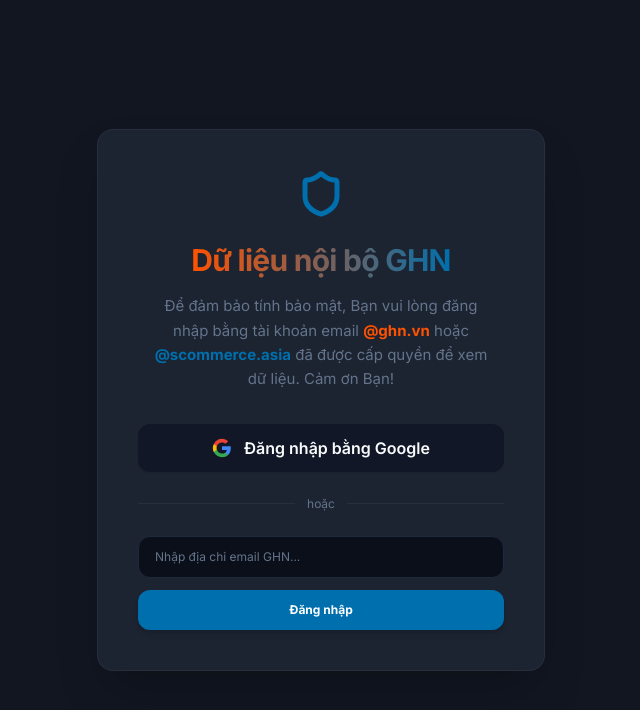
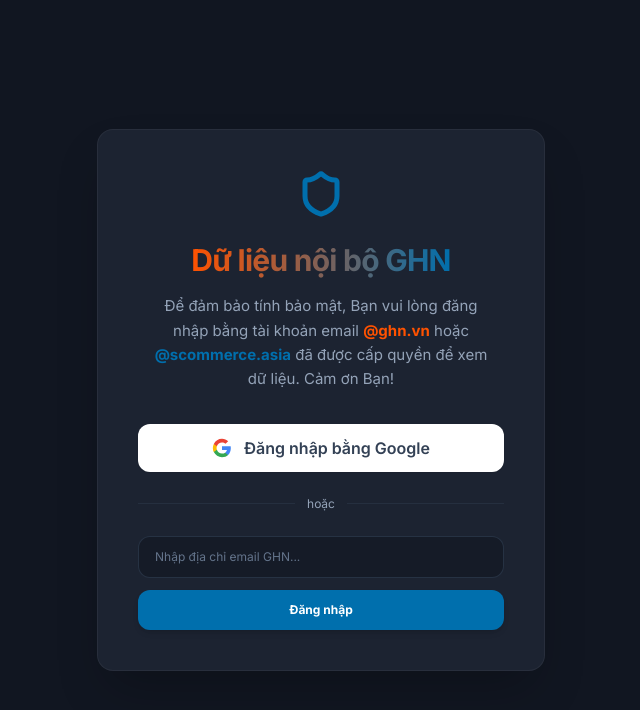
Before and after one commit to letuanhce-beep/ghn-ai-revolution-TuanLA, a Next.js app in the folder dashboard/frontend/: page /login in a window 1280 px wide. Shown: the top 710 px of the page, without its empty margins (319-959 px from the left). Built offline with nearby package versions, Linux system fonts and the light colour scheme.

Commit message:
fix: revert to premium light theme and format header user profile as Name - Email

```diff
--- a/dashboard/frontend/app/globals.css
+++ b/dashboard/frontend/app/globals.css
@@ -4,29 +4,29 @@
 @tailwind components;
 @tailwind utilities;
 
-/* ── Design Tokens (Cyber Dark Theme) ── */
+/* ── Design Tokens ── */
 :root {
   --ghn-orange:       #FF5200;
-  --ghn-orange-light: rgba(255, 82, 0, 0.12);
-  --ghn-orange-dark:  #FF5200;
+  --ghn-orange-light: #FFF0E8;
+  --ghn-orange-dark:  #D4541A;
   --ghn-navy:         #006FAD;
-  --ghn-navy-light:   rgba(0, 111, 173, 0.12);
-  --ghn-bg:           #080C14;
-  --ghn-surface:      #111726;
-  --ghn-border:       #1F293D;
+  --ghn-navy-light:   #E8EEF5;
+  --ghn-bg:           linear-gradient(135deg, #F8FAFC 0%, #E8EEF5 100%);
+  --ghn-surface:      #FFFFFF;
+  --ghn-border:       #E4E9F0;
 
-  --text-primary:     #F8FAFC;
-  --text-secondary:   #94A3B8;
-  --text-muted:       #64748B;
+  --text-primary:     #1A2332;
+  --text-secondary:   #4A5568;
+  --text-muted:       #94A3B8;
 
-  --green-positive:   #10B981;
-  --red-negative:     #EF4444;
-  --amber-warning:    #F59E0B;
+  --green-positive:   #16A34A;
+  --red-negative:     #DC2626;
+  --amber-warning:    #D97706;
 
   --radius-card:  24px;
   --radius-badge: 12px;
-  --shadow-card:  0 10px 30px rgba(0, 0, 0, 0.4);
-  --shadow-hover: 0 15px 40px rgba(255, 82, 0, 0.08);
+  --shadow-card:  0 4px 20px rgba(0,0,0,.08);
+  --shadow-hover: 0 10px 30px rgba(0,0,0,.15);
 }
 
 /* ── Base Reset ── */
@@ -37,14 +37,7 @@
 body {
   font-family: 'Inter', -apple-system, BlinkMacSystemFont, sans-serif;
   color: var(--text-primary);
-  background:
-    radial-gradient(circle at 10% 20%, rgba(0, 111, 173, 0.08) 0%, transparent 40%),
-    radial-gradient(circle at 90% 80%, rgba(255, 82, 0, 0.08) 0%, transparent 45%),
-    linear-gradient(rgba(255, 82, 0, 0.01) 1px, transparent 1px),
-    linear-gradient(90deg, rgba(255, 82, 0, 0.01) 1px, transparent 1px),
-    var(--ghn-bg);
-  background-size: 100% 100%, 100% 100%, 40px 40px, 40px 40px;
-  background-attachment: fixed;
+  background: var(--ghn-bg);
   -webkit-font-smoothing: antialiased;
   -moz-osx-font-smoothing: grayscale;
 }
@@ -58,8 +51,8 @@
 
 ::-webkit-scrollbar { width: 5px; height: 5px; }
 ::-webkit-scrollbar-track { background: transparent; }
-::-webkit-scrollbar-thumb { background: #2D3748; border-radius: 99px; }
-::-webkit-scrollbar-thumb:hover { background: #4A5568; }
+::-webkit-scrollbar-thumb { background: #CBD5E1; border-radius: 99px; }
+::-webkit-scrollbar-thumb:hover { background: #94A3B8; }
 
 /* ── Animations ── */
 @keyframes fadeInUp {
@@ -121,7 +114,7 @@
 /* ── Recharts ── */
 .recharts-tooltip-wrapper { z-index: 50; }
 .recharts-cartesian-grid-horizontal line,
-.recharts-cartesian-grid-vertical   line { stroke: var(--ghn-border); }
+.recharts-cartesian-grid-vertical   line { stroke: #EEF2F7; }
 
 /* ── Badge ── */
 .badge {
@@ -144,7 +137,7 @@
 .progress-bar {
   height: 6px;
   border-radius: 99px;
-  background: #1A2233;
+  background: #EEF2F7;
   overflow: hidden;
 }
 .progress-bar-fill {
@@ -165,59 +158,3 @@
   color: var(--text-muted);
   margin-top: 2px;
 }
-
-/* ── Cyber Dark Theme Utility Class Overrides ── */
-.bg-white {
-  background-color: var(--ghn-surface) !important;
-}
-.bg-slate-50, .bg-slate-100 {
-  background-color: #0B0F19 !important;
-}
-.bg-slate-200 {
-  background-color: #1A2233 !important;
-}
-.text-slate-900, .text-slate-800, .text-slate-700 {
-  color: var(--text-primary) !important;
-}
-.text-slate-600, .text-slate-500 {
-  color: var(--text-secondary) !important;
-}
-.text-slate-400 {
-  color: var(--text-muted) !important;
-}
-.border-slate-100, .border-slate-200, .border-slate-200\/60, .border-slate-200\/80 {
-  border-color: var(--ghn-border) !important;
-}
-.divide-slate-100 > * + * {
-  border-color: var(--ghn-border) !important;
-}
-.divide-slate-200 > * + * {
-  border-color: var(--ghn-border) !important;
-}
-
-/* Header semi-transparent blur override */
-header {
-  background-color: rgba(17, 23, 38, 0.85) !important;
-}
-
-/* Global selector overrides for form inputs */
-select, input[type="text"], input[type="email"], input[type="date"], input[type="number"] {
-  background-color: #0B0F19 !important;
-  color: var(--text-primary) !important;
-  border: 1px solid var(--ghn-border) !important;
-}
-select option {
-  background-color: #111726;
-  color: var(--text-primary);
-}
-select:focus, input:focus {
-  border-color: var(--ghn-orange) !important;
-  box-shadow: 0 0 0 2px rgba(255, 82, 0, 0.2) !important;
-}
-
-/* Badge specific styling updates */
-.badge-green  { background: rgba(16, 185, 129, 0.12); color: #10B981; }
-.badge-red    { background: rgba(239, 68, 68, 0.12);  color: #EF4444; }
-.badge-orange { background: rgba(255, 82, 0, 0.12);   color: #FF5200; }
-.badge-blue   { background: rgba(0, 111, 173, 0.12);  color: #006FAD; }
-.badge-gray   { background: rgba(148, 163, 184, 0.12); color: #94A3B8; }
--- a/dashboard/frontend/components/Dashboard.tsx
+++ b/dashboard/frontend/components/Dashboard.tsx
@@ -183,11 +183,12 @@
               {/* User profile & Sign Out */}
               {session?.user && (
                 <div className="flex items-center gap-2 border-r border-slate-200 pr-2 mr-1">
-                  <div className="flex flex-col text-right hidden md:block">
-                    <span className="text-[11px] font-extrabold text-slate-700 leading-tight">
+                  <div className="hidden md:flex items-center gap-1.5 mr-1 text-[11px] font-semibold">
+                    <span className="font-extrabold text-slate-700">
                       {session.user.name || session.user.email?.split("@")[0].toUpperCase()}
                     </span>
-                    <span className="text-[9px] text-slate-400 font-semibold leading-tight">
+                    <span className="text-slate-400">-</span>
+                    <span className="text-slate-400 font-medium">
                       {session.user.email}
                     </span>
                   </div>
```
